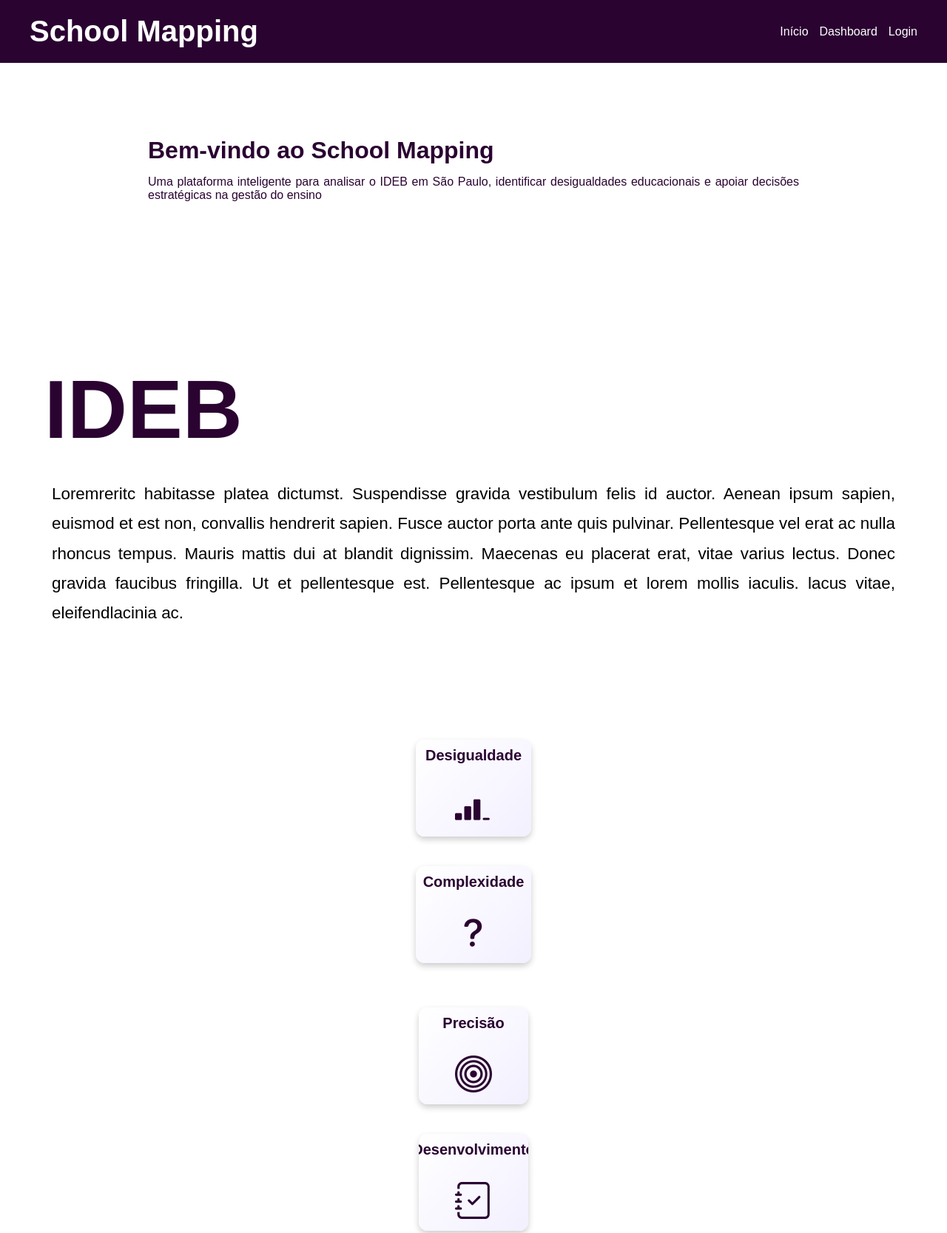
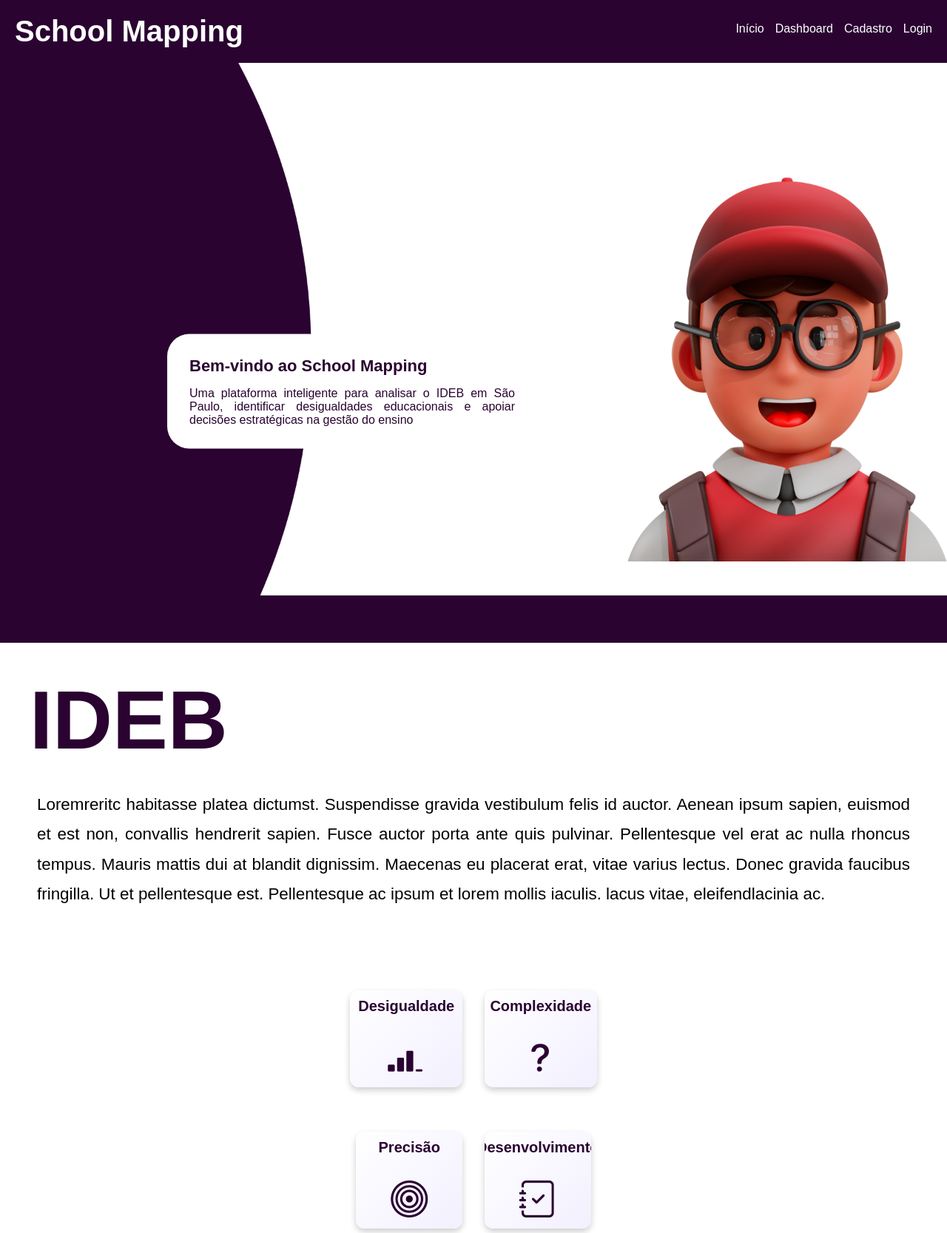
Before and after one commit to School-mapping/app-web-school-mapping, a website: page public/index.html in a window 1280 px wide. Shown: the top 1667 px of the page at 74% size. Drawn offline with nearby package versions, Linux system fonts and the light colour scheme.

Commit message:
Subindo responsividade - página 1

```diff
--- a/public/css/index.css
+++ b/public/css/index.css
@@ -301,9 +301,110 @@ a{
   text-decoration: underline;
 }
 
+/* Responsividade - Ipad */
+@media (min-width: 768px) and (max-width: 1304px) {
+  body{
+    height: 100vh;
+    width: 100%;
+  }
+  nav {
+    flex-direction: row;
+    align-items: flex-start;
+    padding: 20px;
+  }
+
+  nav ul {
+    flex-wrap: wrap;
+    gap: 15px;
+    margin-top: 10px;
+  }
+
+  .fundoimg {
+  position: relative;
+  height: 90vh;
+}
+
+
+
+.conteudo {
+  width: 500px;
+  position: absolute;
+  left: 45%;
+  transform: translate(-70%, 30%);
+  z-index: 0;
+  padding: 30px;
+  border-radius: 30px;
+  max-width: 90%;
+  background-color: rgb(255, 255, 255);
+}
+
+
+
+  .conteudo h1{
+    font-size: 22px;
+  }
+
+  .pag2 {
+    flex-direction: column;
+    height: auto;
+    margin: 0;
+  }
+  .esq{
+    margin-top: 8vh;
+  }
+
+  .esq, .dir {
+    width: 100%;
+    padding: 40px;
+    border-radius: 0;
+  }
+
+  .linha {
+    flex-wrap: wrap;
+    justify-content: center;
+    gap: 30px;
+    display: flex;
+  }
+
+  .card {
+    width: 45%;
+    height: auto;
+  }
+
+  .pag3 img {
+    object-fit: cover;
+    height: 50vh;
+  }
+
+  .texto-sobre,
+  .texto-sobre2 {
+    position: static;
+    max-width: 100%;
+    padding: 20px;
+  }
+
+  .pag5 {
+    flex-direction: column;
+    height: auto;
+  }
+
+  .esq5, .dir5 {
+    width: 100%;
+    height: auto;
+    padding: 20px;
+  }
+
+  .dir5 img {
+    object-fit: contain;
+    height: 40vh;
+  }
+}
+
+
+
 
 /* Responsividade - celular/mobile */
-@media (max-width: 767px) {
+/* @media (max-width: 767px) {
   .site-desktop {
     display: none;
   }
@@ -369,69 +470,4 @@ a{
     flex-direction: column;
     align-items: flex-start;
   }
-}
-
-/* Responsividade - Ipad */
-@media (min-width: 768px) and (max-width: 1304px) {
-  .fundoimg,
-  .pag3 img,
-  .dir5 img {
-    display: none;
-  }
-
-  .conteudo {
-    padding: 60px;
-    margin: 40px auto;
-    flex-direction: column;
-  }
-
-  .pag2 {
-    flex-direction: column;
-    height: auto;
-  }
-
-  .esq, .dir {
-    width: 100%;
-    padding: 60px;
-    border-radius: 0;
-  }
-
-  .linha {
-    flex-wrap: wrap;
-    justify-content: center;
-    gap: 40px;
-  }
-
-  .card {
-    width: 45%;
-    height: auto;
-  }
-
-  .texto-sobre,
-  .texto-sobre2 {
-    position: static;
-    max-width: 100%;
-    padding: 30px;
-  }
-
-  .pag5 {
-    flex-direction: column;
-    height: auto;
-  }
-
-  .esq5, .dir5 {
-    width: 100%;
-    height: auto;
-  }
-
-  nav ul {
-    flex-wrap: wrap;
-    gap: 15px;
-  }
-
-  nav {
-    flex-direction: row;
-    flex-wrap: wrap;
-    justify-content: space-between;
-  }
-}
+} */
--- a/public/index.html
+++ b/public/index.html
@@ -9,13 +9,12 @@
   <title>Index</title>
 </head>
 <body>
-  <div class="desktop">
  <nav>
     <div class="logo">School Mapping</div>
     <ul>
       <li><a href="index.html">Início</a></li>
       <li><a href="dash.html">Dashboard</a></li>
-      <!-- <li><a href="#">CCC</a></li> -->
+      <li><a href="cadastro.html">Cadastro</a></li>
       <li><a href="login.html">Login</a> <a href="login.html"></a></li>
     </ul>
   </nav>
@@ -84,8 +83,7 @@ lacus vitae, eleifendlacinia ac.</p>
     <img src="./assets/10.png" alt="">
   </div>
 </div>
-</div>
-<div class="site-ipad"></div>
-<div class="site-mobile"></div>
+
+
 </body>
 </html>
```
